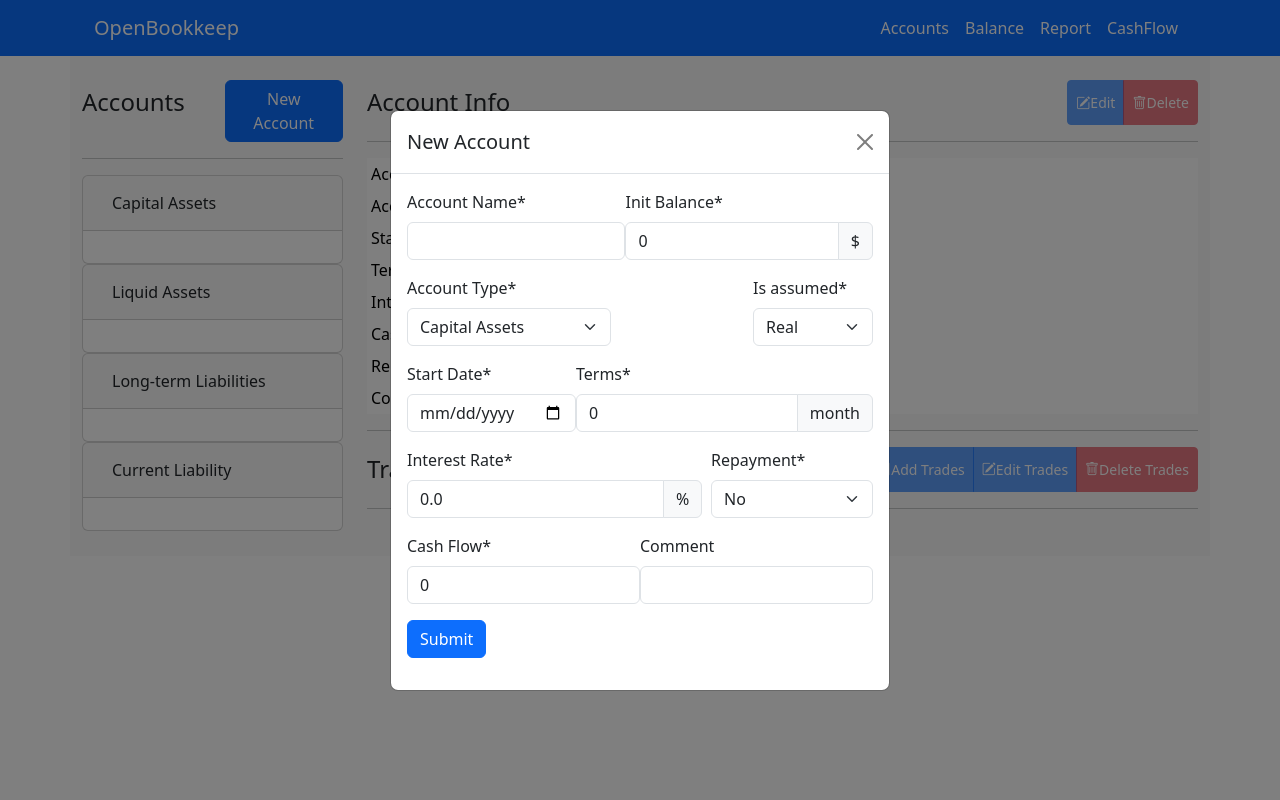
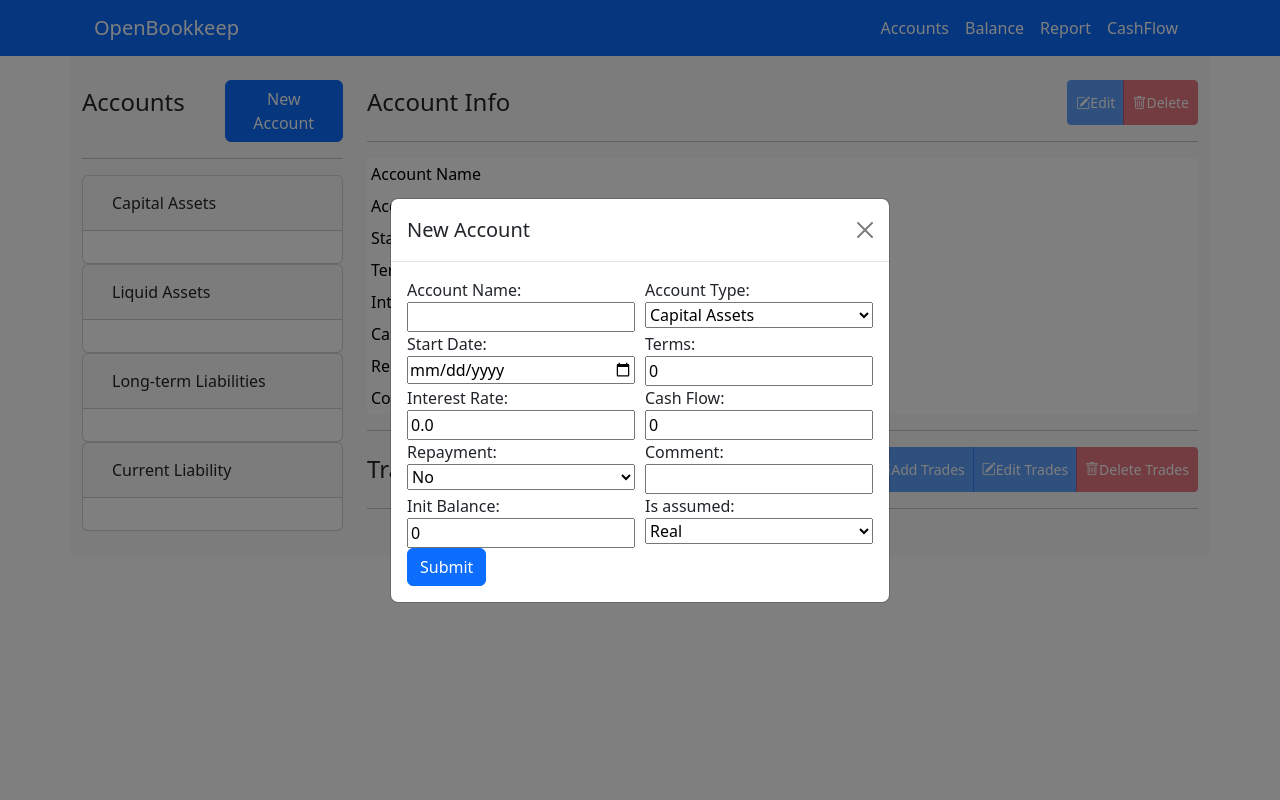
Before and after one commit to nutalk/OpenBookkeeping, a Django app: page /en/ in a window 1280 px wide, after a click on "New Account". Run offline with Django 5.2, Linux system fonts and the light colour scheme; some libraries are stand-ins or nearby versions.

Commit message:
Simple new account

```diff
--- a/accounts/forms.py
+++ b/accounts/forms.py
@@ -32,23 +32,17 @@ class PropNewForm(forms.Form):
         self.helper.form_method = 'post'
         self.helper.form_action = action_str
         self.helper.layout = Layout(
-            Div(Field('name', css_class="col-md-6"),
-                Field(AppendedText('init_ammount', _('$'), active=False), css_class="col-md-6"),
-                css_class='form-row'),
-            Div(Field('p_type', css_class="col-md-6"),
-                Field('is_fake', css_class="col-md-6"),
-                css_class='form-row'),
-            Div(Field('start_date', css_class="col-md-6"),
-                Field(AppendedText('term_month', _('month'), active=False), css_class="col-md-6"),
-                css_class='form-row'),
-            Div(Field(AppendedText('rate', '%', active=False), css_class="col-md-6"),
-                Field('ctype', css_class="col-md-6"),
-                css_class='form-row'),
-            Div(
-                Field('currency', css_class="col-md-6"),
-                Field('comment', css_class="col-md-6"),
-                css_class='form-row'
-            )
+            Field('id', type='hidden'),
+            'name',
+            'p_type',
+            'start_date',
+            AppendedText('term_month', _('month'), active=False),
+            AppendedText('rate', '%', active=False),
+            'currency',
+            'ctype',
+            'comment',
+            AppendedText('init_ammount', _('$'), active=False),
+            'is_fake'
         )
 
         self.helper.add_input(Submit('submit', _('Submit')))
--- a/accounts/templates/detail.html
+++ b/accounts/templates/detail.html
@@ -105,8 +105,60 @@
         <button type="button" class="btn-close" data-bs-dismiss="modal" aria-label="Close"></button>
       </div>
       <div class="modal-body">
-        {% load crispy_forms_tags %}
-        {% crispy prop_new_form prop_new_form.helper %}
+        <form id="propNewForm" method="post">
+          {% csrf_token %}
+          <div class="form-columns">
+            <div class="form-column">
+              {{ prop_new_form.name.label_tag }}
+              {{ prop_new_form.name }}
+            </div>
+            <div class="form-column">
+              {{ prop_new_form.p_type.label_tag }}
+              {{ prop_new_form.p_type }}
+            </div>
+          </div>
+          <div class="form-columns">
+            <div class="form-column">
+              {{ prop_new_form.start_date.label_tag }}
+              {{ prop_new_form.start_date }}
+            </div>
+            <div class="form-column">
+              {{ prop_new_form.term_month.label_tag }}
+              {{ prop_new_form.term_month }}
+            </div>
+          </div>
+          <div class="form-columns">
+            <div class="form-column">
+              {{ prop_new_form.rate.label_tag }}
+              {{ prop_new_form.rate }}
+            </div>
+            <div class="form-column">
+              {{ prop_new_form.currency.label_tag }}
+              {{ prop_new_form.currency }}
+            </div>
+          </div>
+          <div class="form-columns">
+            <div class="form-column">
+              {{ prop_new_form.ctype.label_tag }}
+              {{ prop_new_form.ctype }}
+            </div>
+            <div class="form-column">
+              {{ prop_new_form.comment.label_tag }}
+              {{ prop_new_form.comment }}
+            </div>
+          </div>
+          <div class="form-columns">
+            <div class="form-column">
+              {{ prop_new_form.init_ammount.label_tag }}
+              {{ prop_new_form.init_ammount }}
+            </div>
+            <div class="form-column">
+              {{ prop_new_form.is_fake.label_tag }}
+              {{ prop_new_form.is_fake }}
+            </div>
+          </div>
+          <button type="submit" class="btn btn-primary">Submit</button>
+        </form>
       </div>
     </div>
   </div>
--- a/pfiles/accounts/cus.css
+++ b/pfiles/accounts/cus.css
@@ -3,7 +3,23 @@ div#body_container {
     padding-bottom: 25px;
 }
 
-.form-row {
+.form-columns {
     display: flex;
     justify-content: space-between;
-}
+  }
+
+  .form-column {
+    flex: 1;
+    margin-right: 10px; /* 调整列之间的间距 */
+  }
+
+  .form-column:last-child {
+    margin-right: 0; /* 最后一列不需要右边距 */
+  }
+
+  .form-column input,
+  .form-column select,
+  .form-column textarea {
+    width: 100%;
+    box-sizing: border-box; /* 确保内边距和边框不会增加元素的总宽度 */
+  }
```
